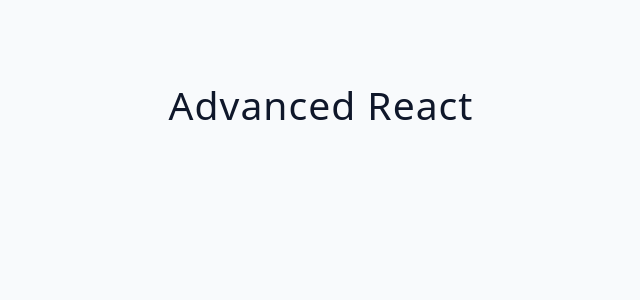
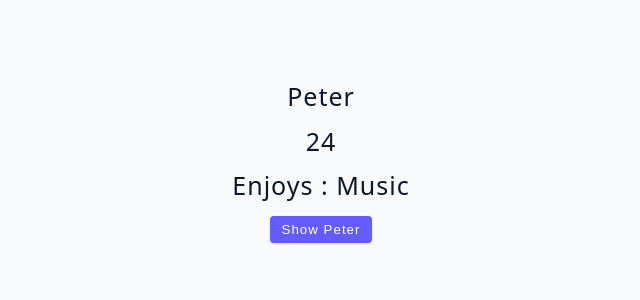
Before and after one commit to lokhandeganesh/hooks, a React (Vite) app: page / in a window 1280 px wide. Shown: the top 300 px of the page, without its empty margins (319-959 px from the left). Built offline with nearby package versions, Linux system fonts and the light colour scheme.

Commit message:
setState with setTimeout

```diff
--- a/src/App.jsx
+++ b/src/App.jsx
@@ -1,8 +1,19 @@
+import React from 'react';
+import Final from './tutorial/01-useState/final/03-useState-array'
+import ErrorExample from './components/ErrorExample';
+import UseStateArray from './components/UseStateArray';
+import UseStateObject from './components/UseStateObject';
+
 function App() {
   return (
-    <div className='container'>
-      <h2>Advanced React</h2>
-    </div>
+    <React.Fragment>
+      <div className='container'>
+        {/* <ErrorExample></ErrorExample> */}
+        {/* <UseStateArray></UseStateArray> */}
+        <UseStateObject></UseStateObject>
+        {/* <Final></Final> */}
+      </div>
+    </React.Fragment>
   );
 }
 
--- /dev/null
+++ b/src/components/ErrorExample.jsx
@@ -0,0 +1,21 @@
+import { React, useState } from 'react'
+
+const ErrorExample = () => {
+  // let count = 0;
+  const [count, setCount] = useState(0);
+  //
+  const handleClick = () => {
+    setCount(count + 1);
+  }
+  //
+  return (
+    // <React.Fragment>
+    <div>
+      <h2>{count}</h2>
+      <button type='button' className='btn' onClick={handleClick}>Increament</button>
+    </div>
+    // </React.Fragment>
+  )
+}
+
+export default ErrorExample
--- /dev/null
+++ b/src/components/UseStateArray.jsx
@@ -0,0 +1,37 @@
+import { React, useState } from 'react'
+import { data } from '../data';
+
+
+const UseStateArray = () => {
+  const [people, setPeople] = useState(data);
+
+  const removeItem = (id) => {
+    const newPeople = people.filter((person) => person.id !== id);
+    setPeople(newPeople)
+  }
+
+  const clearAllItems = () => {
+    setPeople([])
+  };
+
+
+  return (
+    <div>
+      {
+        people.map((person) => {
+          const { id, name } = person;
+
+          return (
+            <div key={id}>
+              <h4>{name}</h4>
+              <button type='button' onClick={() => removeItem(id)}>remove</button>
+            </div>
+          );
+        })
+      }
+      <button type='button' className='btn' style={{ marginTop: '2rem' }} onClick={clearAllItems}>Clear All</button>
+    </div>
+  );
+};
+
+export default UseStateArray
--- /dev/null
+++ b/src/components/UseStateObject.jsx
@@ -0,0 +1,36 @@
+import { React, useState } from 'react'
+
+const UseStateObject = () => {
+  // const [name, setName] = useState('test');
+  const [age, setAge] = useState(4);
+  // const [hobby, setHobby] = useState('Music');
+
+  const [person, setPerson] = useState(
+    { name: 'Peter', age: 24, hobby: 'Music' },
+  )
+
+  const displayPerson = () => {
+    // setName('John'); setAge(5); setHobby('Dance');
+    setPerson({ name: 'Parker', age: 25, hobby: 'Dance' })
+
+    // To Access previous value of state
+    // setAge((currentAge) => {
+    //   console.log(currentAge)
+    //   const newAge = currentAge + 1;
+    //   return newAge;
+    // })
+
+    setTimeout(() => { setAge(age + 1) }, 3000)
+    // withing 3 seconds after clicking number of times value will be same
+  }
+  return (
+    <div>
+      <h4>{person.name}</h4>
+      <h4>{person.age}</h4>
+      <h4>Enjoys : {person.hobby}</h4>
+      <button type='button' className='btn' onClick={displayPerson}>Show {person.name}</button>
+    </div>
+  )
+}
+
+export default UseStateObject
```
